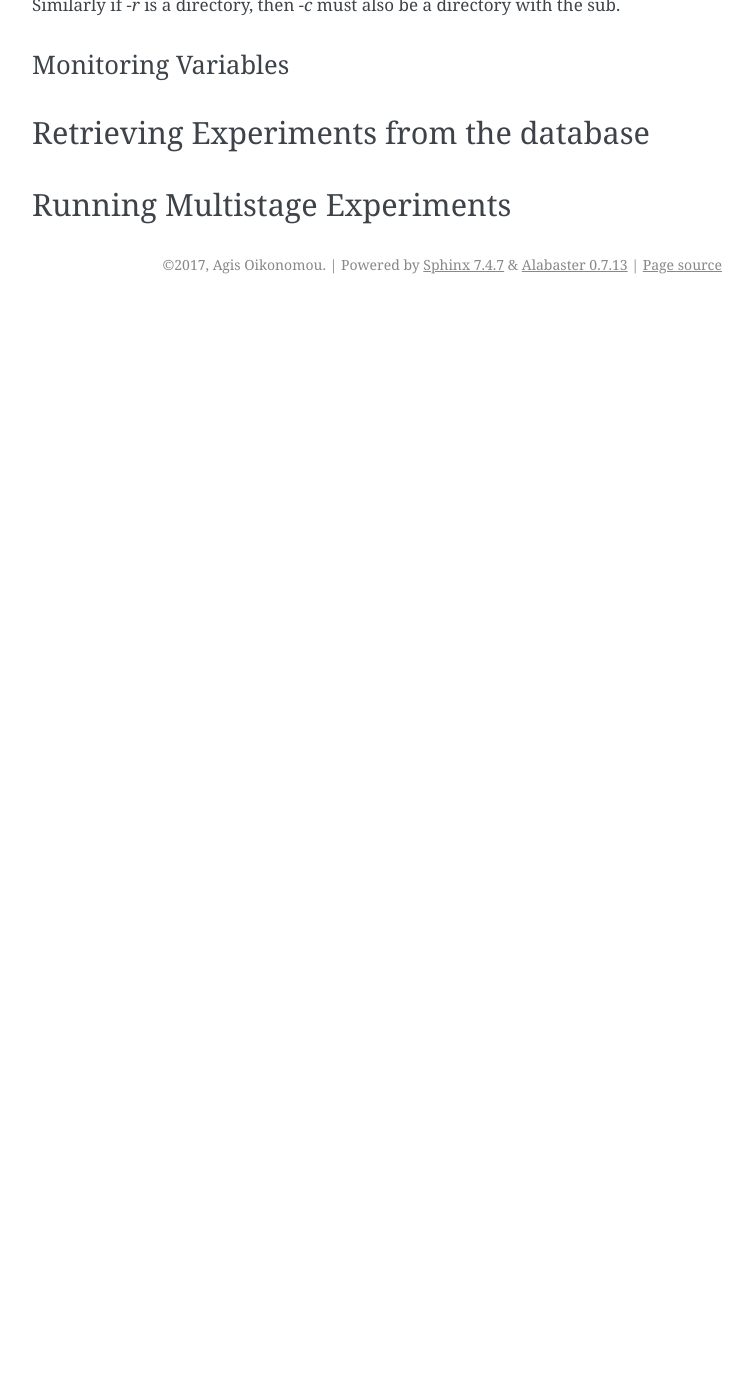
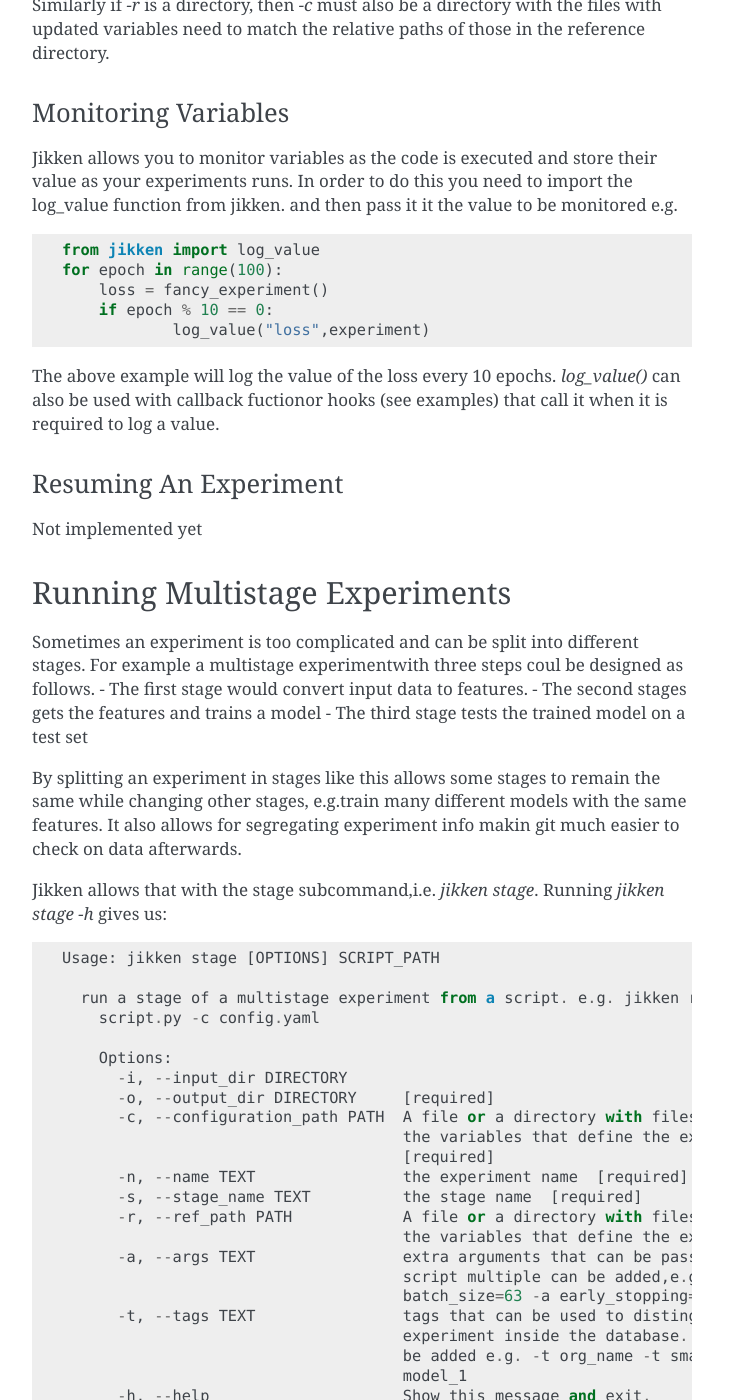
Before and after one commit to outcastofmusic/jikken, a Sphinx documentation site: the page built from docs/usage.rst, in a window 1280 px wide and 1400 px high, scrolled down 2745 px. Shown: the whole window, without its empty margins (388-1141 px from the left). Built offline with Sphinx 7.4.7, drawn with Linux system fonts in a browser that asks for light colours; before the commit the page ends 3049 px from its top, so only the background shows below that; some of the changed text lies outside the part shown.

Commit message:
added documentation for multistage

```diff
--- a/docs/usage.rst
+++ b/docs/usage.rst
@@ -94,16 +94,79 @@
         input_parameters:
            batch_size: 64
 
-Similarly if `-r` is a directory, then `-c` must also be a directory with the sub.
+Similarly if `-r` is a directory, then `-c` must also be a directory with the files with updated variables need to match the relative paths of those in the reference directory.
 
 
 Monitoring Variables
 ^^^^^^^^^^^^^^^^^^^^
 
+Jikken allows you to monitor variables as the code is executed and store their value as your experiments runs.
+In order to do this you need to import the log_value function from jikken. and then pass it it the value to be monitored e.g. ::
+
+        from jikken import log_value
+        for epoch in range(100):
+            loss = fancy_experiment()
+            if epoch % 10 == 0:
+                    log_value("loss",experiment)
+
+The above example will log the value of the loss every 10 epochs. `log_value()` can also be used with callback fuctionor hooks (see examples) that call it when it is required to log a value.
+
+Resuming An Experiment
+^^^^^^^^^^^^^^^^^^^^^^
+
+Not implemented yet
+
+Running Multistage Experiments
+-------------------------------
+
+Sometimes an experiment is too complicated and can be split into different stages. For example a multistage experimentwith three steps coul be designed as follows.
+- The first stage would convert input data to features.
+- The second stages gets the features and trains a model
+- The third stage tests the trained model on a test set
+
+By splitting an experiment in stages like this allows some stages to remain the same while changing other stages, e.g.train many different models with the same features. It also allows for segregating experiment info makin git much easier to check on data afterwards.
+
+Jikken allows that with the stage subcommand,i.e.  `jikken stage`. Running `jikken stage -h` gives us: ::
+
+        Usage: jikken stage [OPTIONS] SCRIPT_PATH
+
+          run a stage of a multistage experiment from a script. e.g. jikken run
+            script.py -c config.yaml
+
+            Options:
+              -i, --input_dir DIRECTORY
+              -o, --output_dir DIRECTORY     [required]
+              -c, --configuration_path PATH  A file or a directory with files that hold
+                                             the variables that define the experiment
+                                             [required]
+              -n, --name TEXT                the experiment name  [required]
+              -s, --stage_name TEXT          the stage name  [required]
+              -r, --ref_path PATH            A file or a directory with files that hold
+                                             the variables that define the experiment
+              -a, --args TEXT                extra arguments that can be passed to the
+                                             script multiple can be added,e.g. -a a=2 -a
+                                             batch_size=63 -a early_stopping=False
+              -t, --tags TEXT                tags that can be used to distinguish the
+                                             experiment inside the database. Multiple can
+                                             be added e.g. -t org_name -t small_data -t
+                                             model_1
+              -h, --help                     Show this message and exit.
+
+
+`jikken stage` uses the same possitional argument `SCRIPT_PATH` and has a lot of common options with `jikken run`.
+The main difference is the addition of three more options:
+
+The first is the `-i`, `--input_dir` option. This holds the location of the input dir to the experiment and is not required as the first stage might not have require an input dir.
+The `-o`, `--output_dir` option respectively,  is where the output of the stage will be stored. This directory should be used as the `-i` option of the subsequent step. Jikken will use those directories to store metadata in order to keep track of how the different stages relate to each other. An `-o` is required at every stage for this reason.
+Finally the `-s`, `--stage_name` option should be text that describes the specific stages. An example of this stage could be the following: ::
+
+    jikken stage my_experiment_preprocessing.py -c myconfig_preprocessing.yaml -n "my first experiment" -s "preprocessing" -o processing_results_dir
+    jikken stage my_experiment_training.py -c myconfig_training.yaml -n "my first experiment" -s "training" -t "svm" -i processing_results_dir -o trained_model_dir
+    jikken stage my_experiment_validation.py -c myconfig_validation.yaml -n "my first experiment" -s "validation" -i trained_model_dir -o validation_results_dir
 
 Retrieving Experiments from the database
 -----------------------------------------
 
 
-Running Multistage Experiments
--------------------------------
+Coding a script that works  with jikken
+----------------------------------------
```
